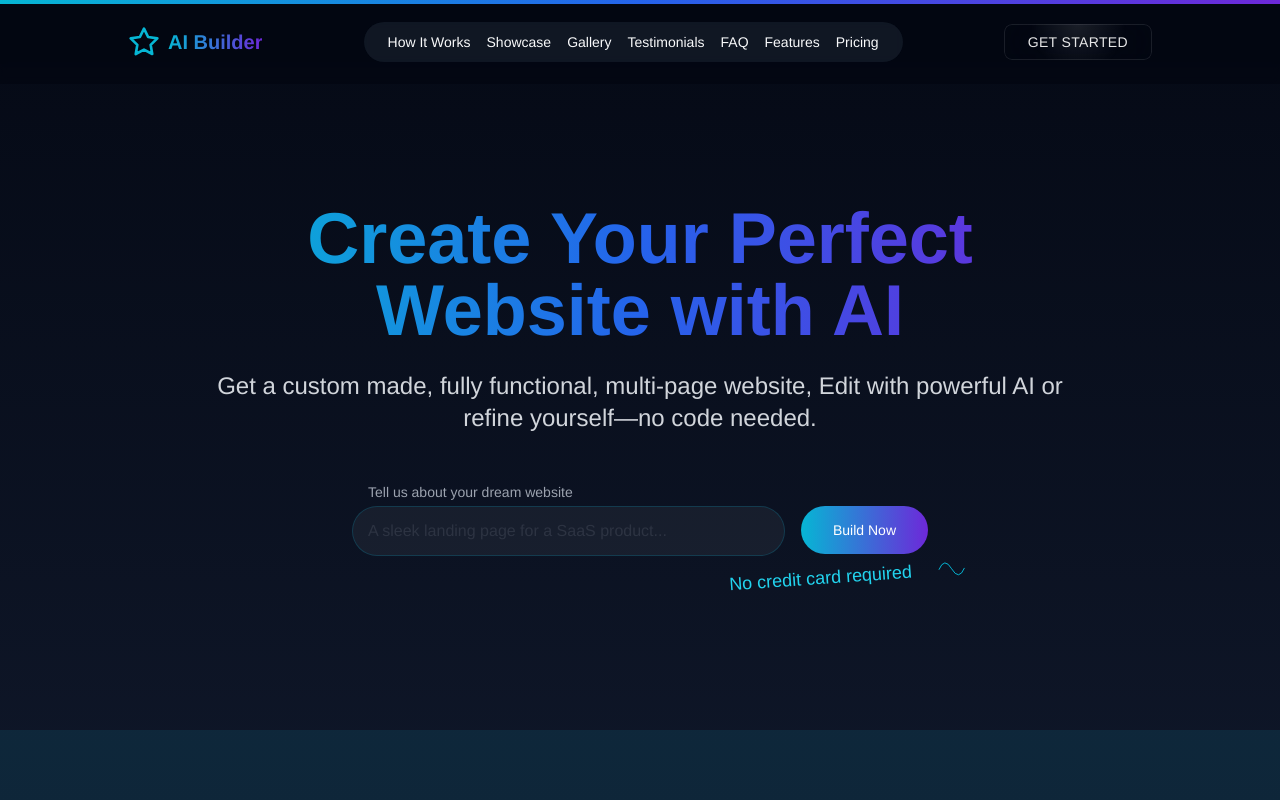
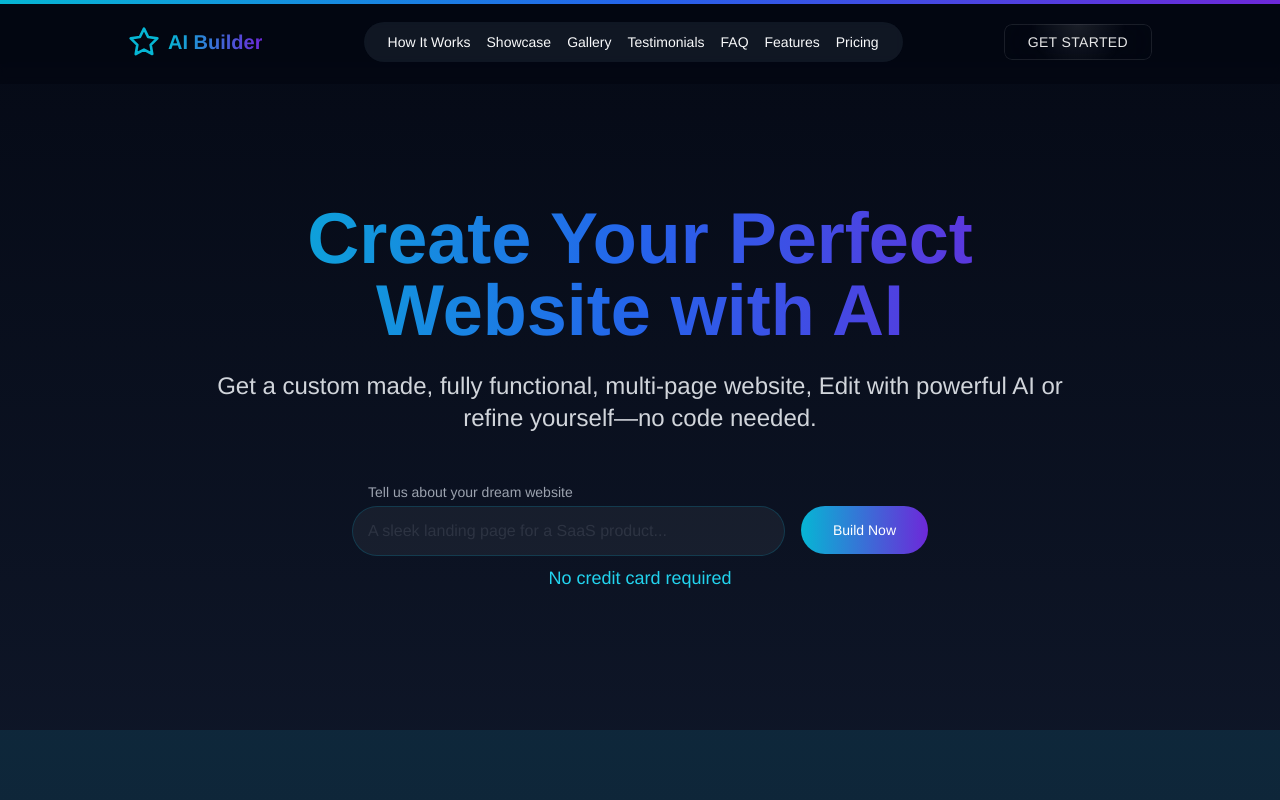
Before and after one commit to bilalmoten/rapidsitefinal, a Next.js app: page / in a window 1280 px wide. Shown: the top 800 px of the page. Built offline with nearby package versions, Linux system fonts and the light colour scheme.

Commit message:
UI landing page minor change

```diff
--- a/components/landing/Hero.tsx
+++ b/components/landing/Hero.tsx
@@ -91,26 +91,10 @@ export default function Hero() {
 
             <motion.div
               variants={itemVariants}
-              className="flex items-center justify-end mt-2 gap-2 pr-4"
+              className="flex items-center justify-center mt-2"
             >
-              <span
-                className={`${caveat.className} text-lg text-cyan-400 rotate-[-4deg] relative`}
-              >
+              <span className={`${caveat.className} text-lg text-cyan-400`}>
                 No credit card required
-                <motion.svg
-                  className="absolute -right-16 top-1/2 -translate-y-1/2 w-12 h-8 text-cyan-500"
-                  viewBox="0 0 100 100"
-                  initial={{ pathLength: 0, opacity: 0 }}
-                  animate={{ pathLength: 1, opacity: 1 }}
-                  transition={{ duration: 2, ease: "easeInOut" }}
-                >
-                  <motion.path
-                    d="M10,50 Q30,10 50,50 T90,50"
-                    fill="none"
-                    stroke="currentColor"
-                    strokeWidth="3"
-                  />
-                </motion.svg>
               </span>
             </motion.div>
           </motion.div>
```
